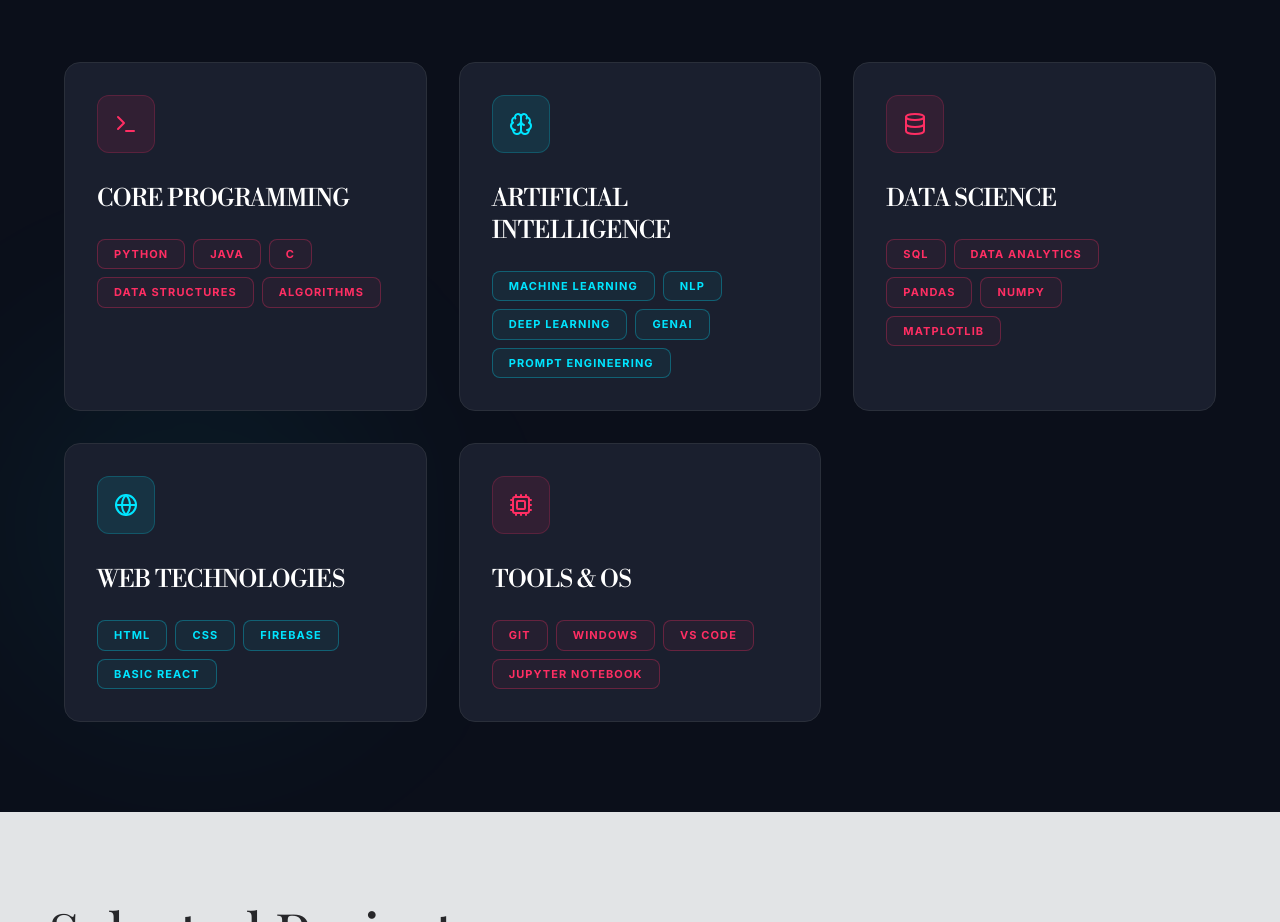
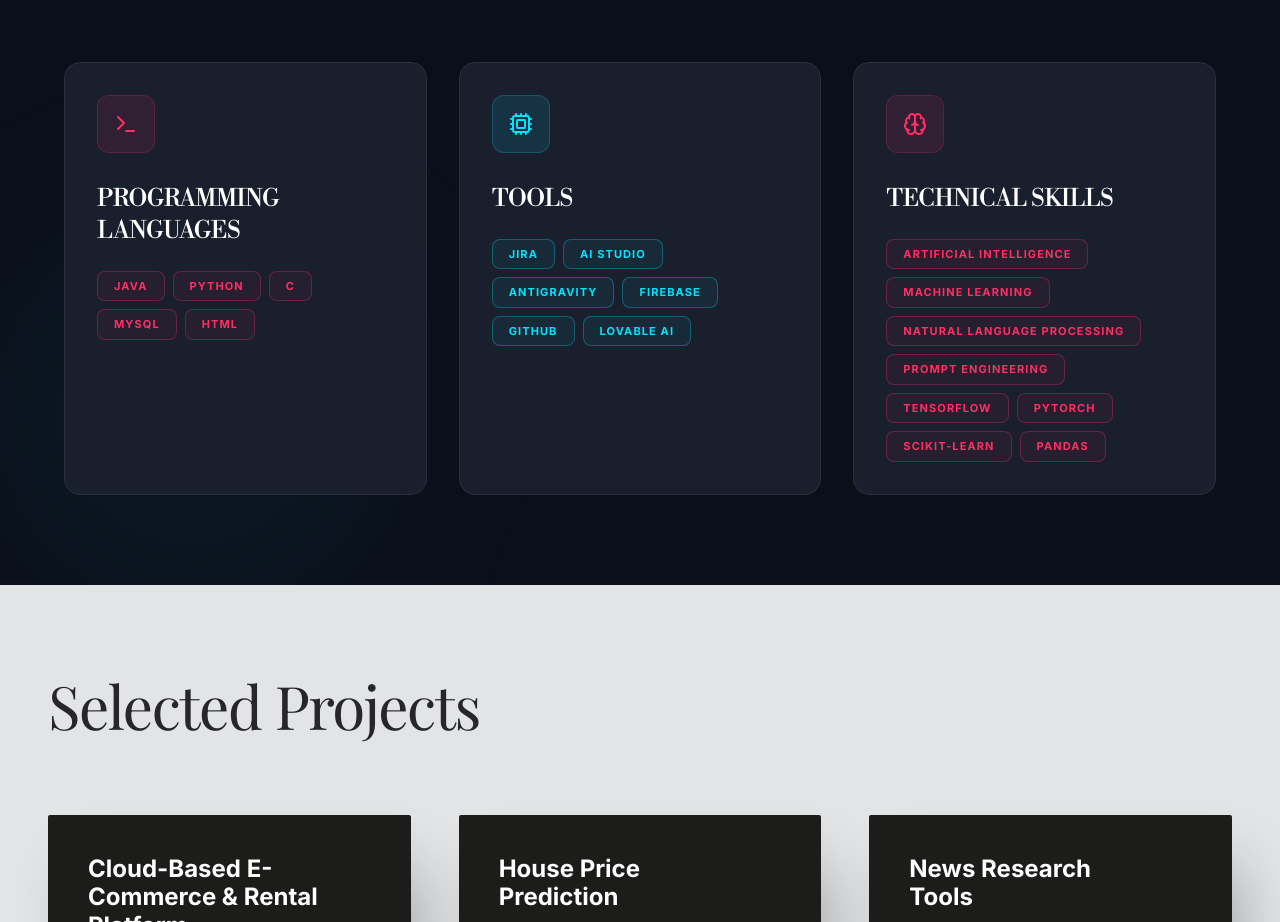
Before and after one commit to harshi1523/porfolio, a React (Vite) app: page / in a window 1280 px wide. Shown: the part 2760-3682 px from the top of the page. Built offline with nearby package versions, Linux system fonts and the light colour scheme; a web font is replaced by a local one.

Commit message:
Update technical skills component with new categories and skills

```diff
--- a/components/Skills.tsx
+++ b/components/Skills.tsx
@@ -5,33 +5,30 @@ import { ScrollReveal, StaggerContainer, StaggerItem } from './ScrollReveal';
 const Skills: React.FC = () => {
   const skillCategories = [
     {
-      title: "Core Programming",
+      title: "Programming Languages",
       icon: <Terminal className="w-6 h-6" />,
-      skills: ["Python", "Java", "C", "Data Structures", "Algorithms"],
+      skills: ["Java", "Python", "C", "MySQL", "HTML"],
       color: "accent"
     },
     {
-      title: "Artificial Intelligence",
-      icon: <Brain className="w-6 h-6" />,
-      skills: ["Machine Learning", "NLP", "Deep Learning", "GenAI", "Prompt Engineering"],
+      title: "Tools",
+      icon: <Cpu className="w-6 h-6" />,
+      skills: ["JIRA", "AI Studio", "Antigravity", "Firebase", "GitHub", "Lovable AI"],
       color: "highlight"
     },
     {
-      title: "Data Science",
-      icon: <Database className="w-6 h-6" />,
-      skills: ["SQL", "Data Analytics", "Pandas", "NumPy", "Matplotlib"],
-      color: "accent"
-    },
-    {
-      title: "Web Technologies",
-      icon: <Globe className="w-6 h-6" />,
-      skills: ["HTML", "CSS", "Firebase", "Basic React"],
-      color: "highlight"
-    },
-    {
-      title: "Tools & OS",
-      icon: <Cpu className="w-6 h-6" />,
-      skills: ["Git", "Windows", "VS Code", "Jupyter Notebook"],
+      title: "Technical Skills",
+      icon: <Brain className="w-6 h-6" />,
+      skills: [
+        "Artificial intelligence",
+        "Machine Learning",
+        "Natural Language Processing",
+        "Prompt engineering",
+        "TensorFlow",
+        "PyTorch",
+        "Scikit-learn",
+        "Pandas"
+      ],
       color: "accent"
     }
   ];
```
